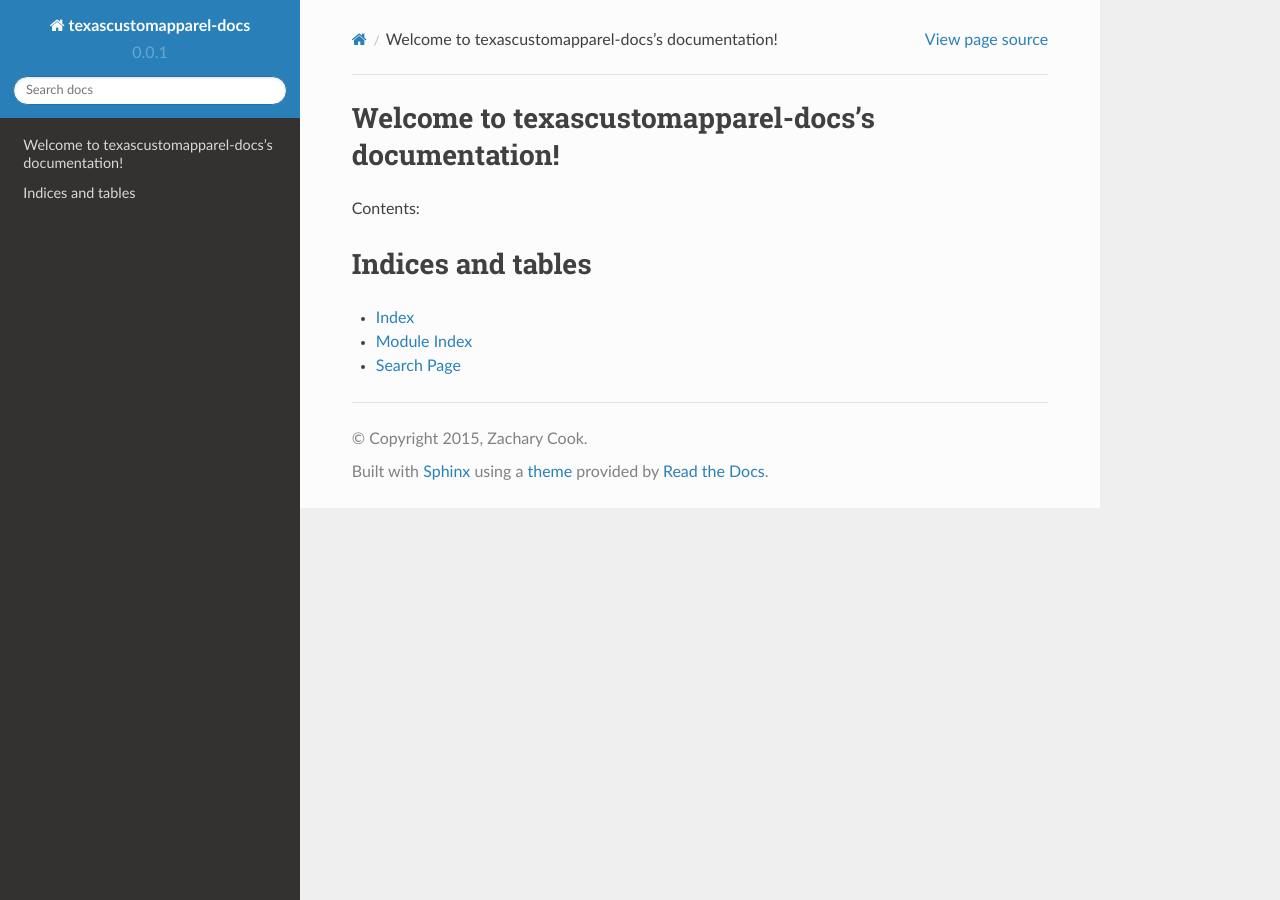
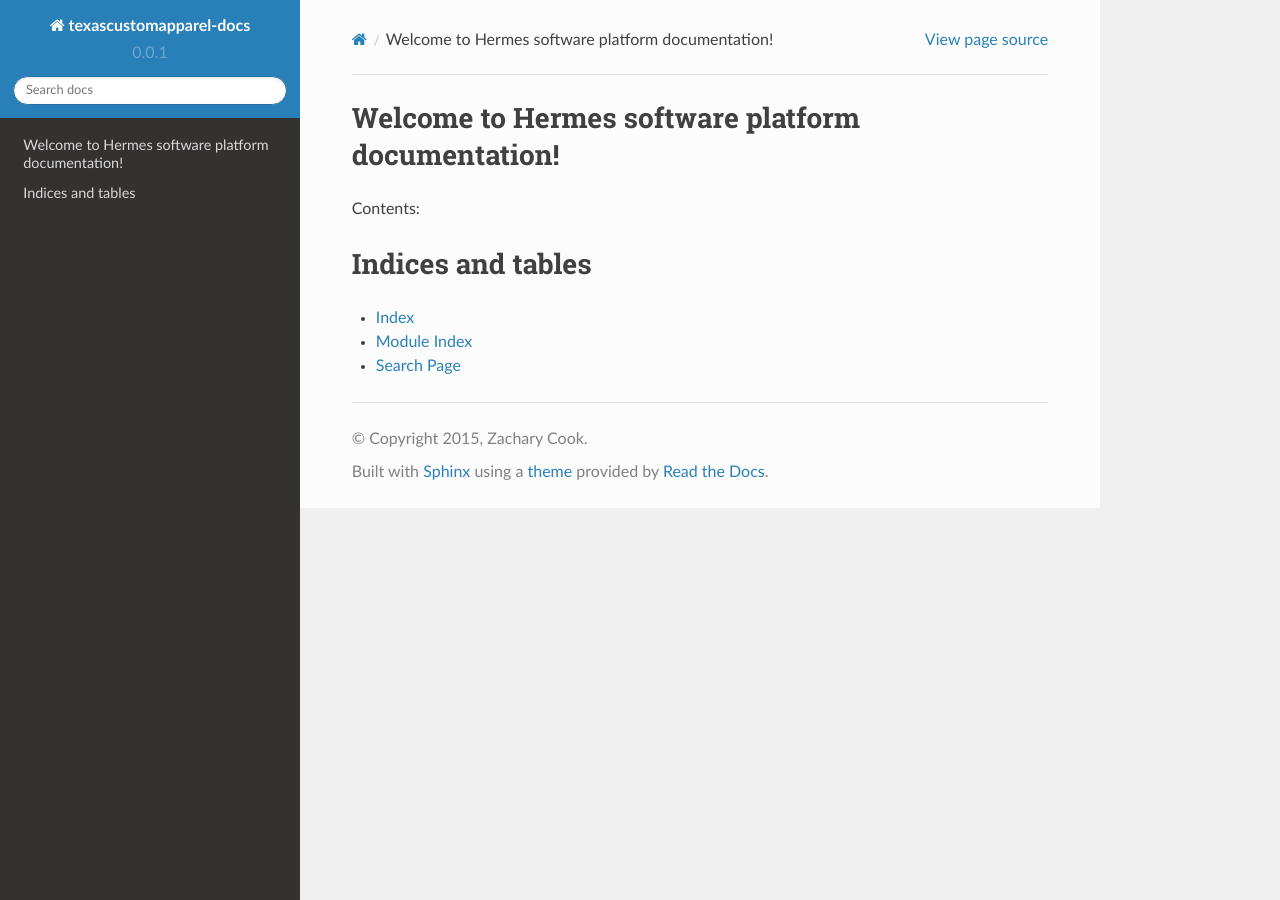
Before and after one commit to djlovegrind/texasca-docs, a Sphinx documentation site: the page built from docs/source/index.rst, in a window 1280 px wide. Built offline with Sphinx 7.4.7 and the Read the Docs theme 2.0.0, drawn with Linux system fonts in a browser that asks for light colours.

Commit message:
Changing the home page for the documentation.

```diff
--- a/docs/source/index.rst
+++ b/docs/source/index.rst
@@ -3,7 +3,7 @@
    You can adapt this file completely to your liking, but it should at least
    contain the root `toctree` directive.
 
-Welcome to texascustomapparel-docs's documentation!
+Welcome to Hermes software platform documentation!
 ===================================================
 
 Contents:
```
